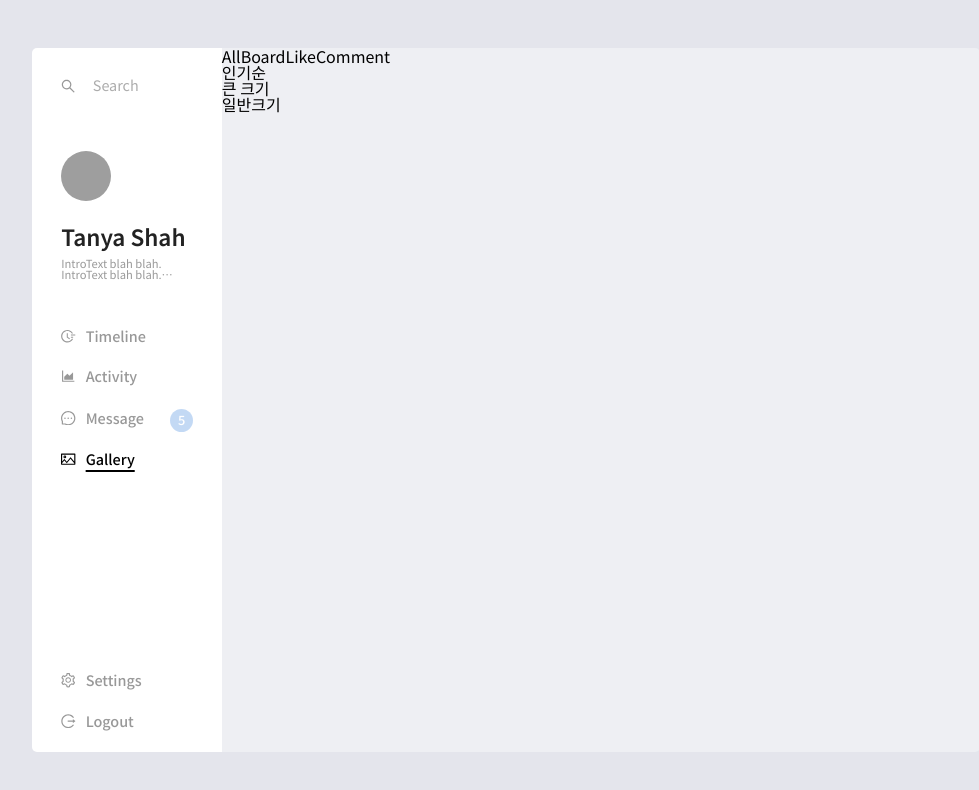
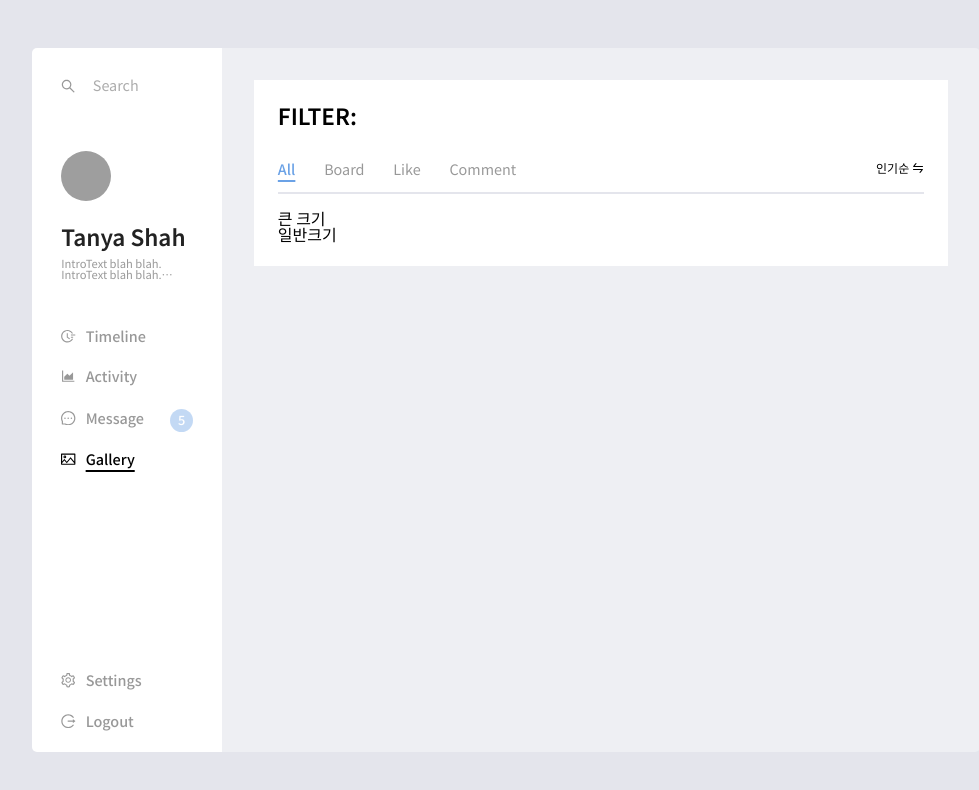
Before and after one commit to Mirrer1/Gallery_Grid, a Next.js app in the folder front/: page /gallery in a window 1280 px wide. Shown: the top 790 px of the page, without its empty margins (134-1113 px from the left). Built offline with nearby package versions, Linux system fonts and the light colour scheme; grey boxes are pictures that could not be loaded.

Commit message:
Design: Galley 헤더 스타일 추가

```diff
--- a/front/pages/gallery.tsx
+++ b/front/pages/gallery.tsx
@@ -1,11 +1,24 @@
-import React from 'react';
+import React, { useCallback, useState } from 'react';
 import Head from 'next/head';
+import { SwapOutlined } from '@ant-design/icons';
 
 import AppLayout from 'components/AppLayout';
 import BigPostPreview from 'components/Gallery/BigPostPreview';
 import PostPreview from 'components/Gallery/PostPreview';
+import { GalleryCategoryBtn, GalleryCategoryWrapper, GalleryWrapper } from 'styles/Gallery';
 
 const Gallery = () => {
+  const [selectMenu, setSelectMenu] = useState('all');
+  const [selectSort, setSelectSort] = useState('best');
+
+  const onClickCategory = useCallback((category: string) => {
+    setSelectMenu(category);
+  }, []);
+
+  const onClickSort = useCallback((sort: string) => {
+    setSelectSort(sort);
+  }, []);
+
   return (
     <>
       <Head>
@@ -13,23 +26,58 @@ const Gallery = () => {
       </Head>
 
       <AppLayout>
-        <div>
-          <div>
+        <GalleryWrapper>
+          <h1>FILTER:</h1>
+
+          <GalleryCategoryWrapper>
             <div>
-              <button type="button">All</button>
-              <button type="button">Board</button>
-              <button type="button">Like</button>
-              <button type="button">Comment</button>
+              <GalleryCategoryBtn type="button" onClick={() => onClickCategory('all')} $selected={selectMenu === 'all'}>
+                All
+              </GalleryCategoryBtn>
+
+              <GalleryCategoryBtn
+                type="button"
+                onClick={() => onClickCategory('board')}
+                $selected={selectMenu === 'board'}
+              >
+                Board
+              </GalleryCategoryBtn>
+
+              <GalleryCategoryBtn
+                type="button"
+                onClick={() => onClickCategory('like')}
+                $selected={selectMenu === 'like'}
+              >
+                Like
+              </GalleryCategoryBtn>
+
+              <GalleryCategoryBtn
+                type="button"
+                onClick={() => onClickCategory('comment')}
+                $selected={selectMenu === 'comment'}
+              >
+                Comment
+              </GalleryCategoryBtn>
             </div>
 
             <div>
-              <button type="button">인기순</button>
+              {selectSort === 'best' ? (
+                <button type="button" onClick={() => onClickSort('new')}>
+                  인기순
+                </button>
+              ) : (
+                <button type="button" onClick={() => onClickSort('best')}>
+                  최신순
+                </button>
+              )}
+
+              <SwapOutlined />
             </div>
-          </div>
+          </GalleryCategoryWrapper>
 
           <BigPostPreview />
           <PostPreview />
-        </div>
+        </GalleryWrapper>
       </AppLayout>
     </>
   );
--- /dev/null
+++ b/front/styles/Gallery/index.ts
@@ -0,0 +1,44 @@
+import styled from 'styled-components';
+
+import { HoverStyle, ReverseHoverStyle } from 'styles/Common/hover';
+
+export const GalleryWrapper = styled.div`
+  background-color: white;
+  padding: 1.5em;
+  margin: 2em;
+
+  & > h1 {
+    font-size: 1.4rem;
+    font-weight: 600;
+    margin-bottom: 1.5em;
+  }
+`;
+
+export const GalleryCategoryWrapper = styled.div`
+  ${({ theme }) => theme.flexSet('space-between')}
+  border-bottom: 2px solid ${({ theme }) => theme.colors.darkBg};
+  padding-bottom: 1em;
+  margin-bottom: 1em;
+
+  & > div:last-child {
+    font-size: 0.75rem;
+    ${HoverStyle('&')}
+
+    & > button {
+      margin-right: 0.2em;
+    }
+  }
+`;
+
+export const GalleryCategoryBtn = styled.button<{ $selected: boolean }>`
+  opacity: 40%;
+  font-size: 0.9rem;
+  margin-right: 2em;
+  ${ReverseHoverStyle('&')};
+  opacity: ${props => (props.$selected ? '100%' : '40%')};
+  color: ${props => (props.$selected ? '#6BA2E6' : '40%')};
+  font-weight: ${props => (props.$selected ? '500' : '0')};
+  text-decoration: ${props => (props.$selected ? 'underline' : 'none')};
+  text-decoration-thickness: ${props => (props.$selected ? '2px' : '0')};
+  text-underline-offset: ${props => (props.$selected ? '5px' : '0')};
+`;
```
